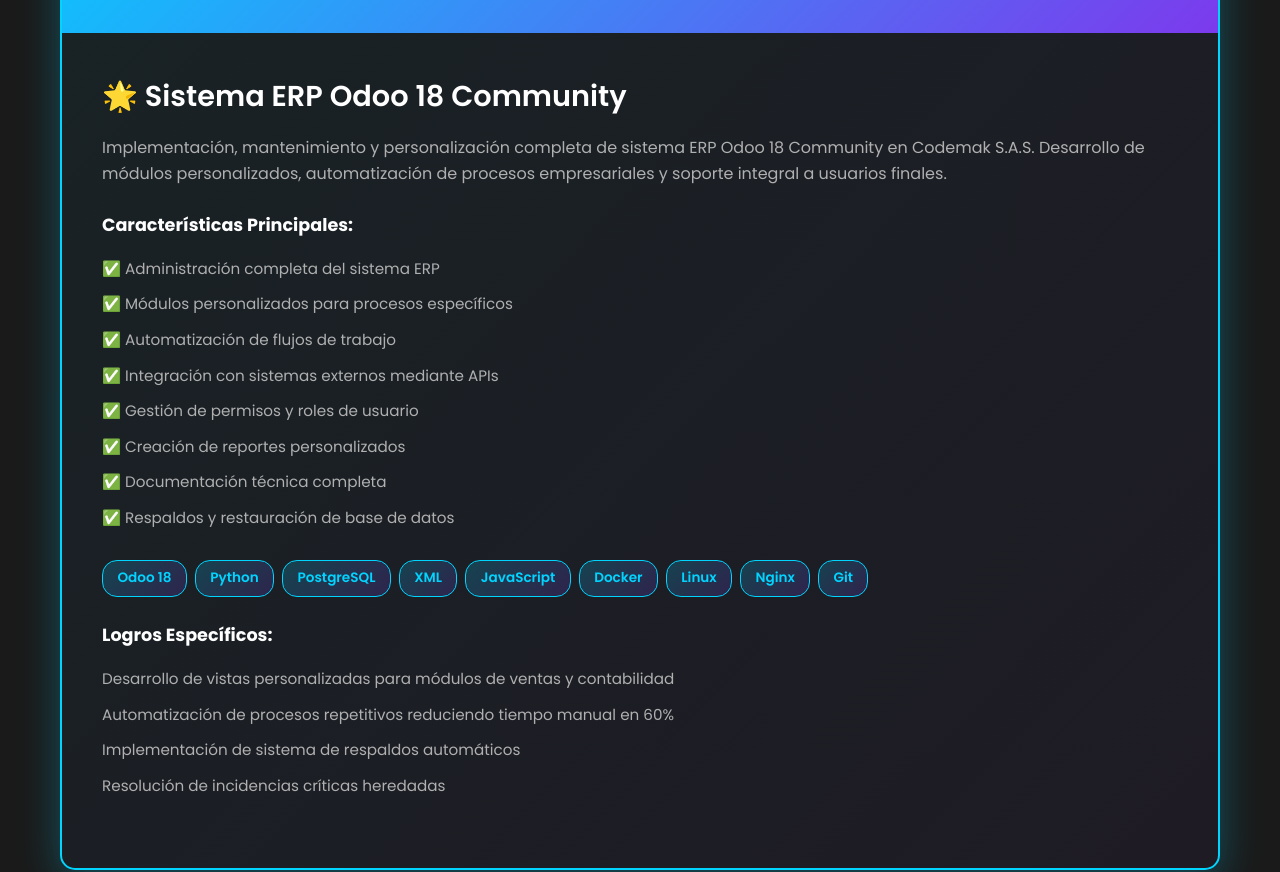
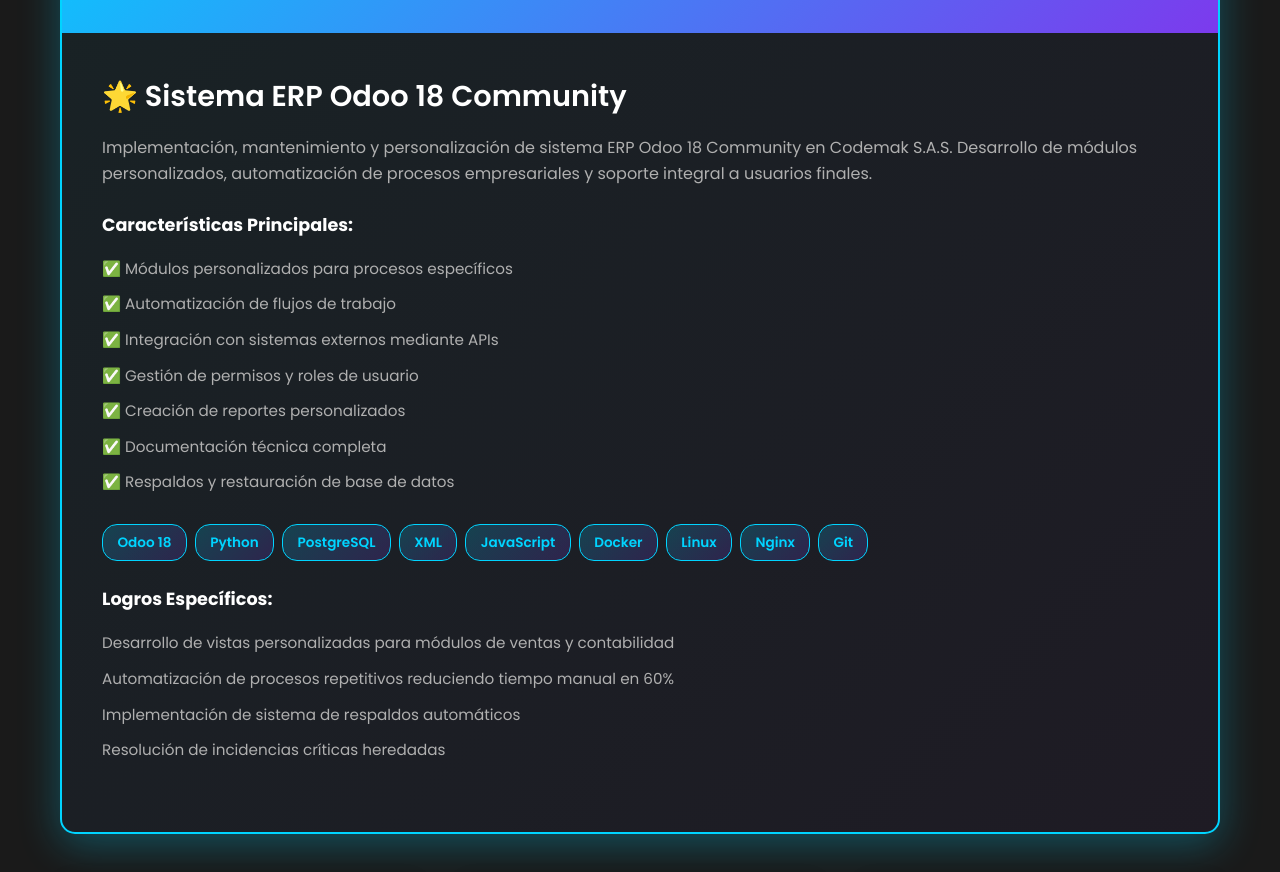
Before and after one commit to Julianmt14/Pagina-Julian-Ricardo-Mejia-, a plain HTML site: page index.html in a window 1280 px wide. Shown: the part 4280-5152 px from the top of the page. Drawn offline with Linux system fonts and the light colour scheme.

Commit message:
Update project description in index.html

```diff
--- a/index.html
+++ b/index.html
@@ -293,14 +293,13 @@
                     <div class="project-content">
                         <h3>🌟 Sistema ERP Odoo 18 Community</h3>
                         <p>
-                            Implementación, mantenimiento y personalización completa de sistema ERP Odoo 18 Community
+                            Implementación, mantenimiento y personalización de sistema ERP Odoo 18 Community
                             en Codemak S.A.S. Desarrollo de módulos personalizados, automatización de procesos
                             empresariales y soporte integral a usuarios finales.
                         </p>
                         <div class="project-highlights">
                             <h4>Características Principales:</h4>
                             <ul>
-                                <li>✅ Administración completa del sistema ERP</li>
                                 <li>✅ Módulos personalizados para procesos específicos</li>
                                 <li>✅ Automatización de flujos de trabajo</li>
                                 <li>✅ Integración con sistemas externos mediante APIs</li>
```
